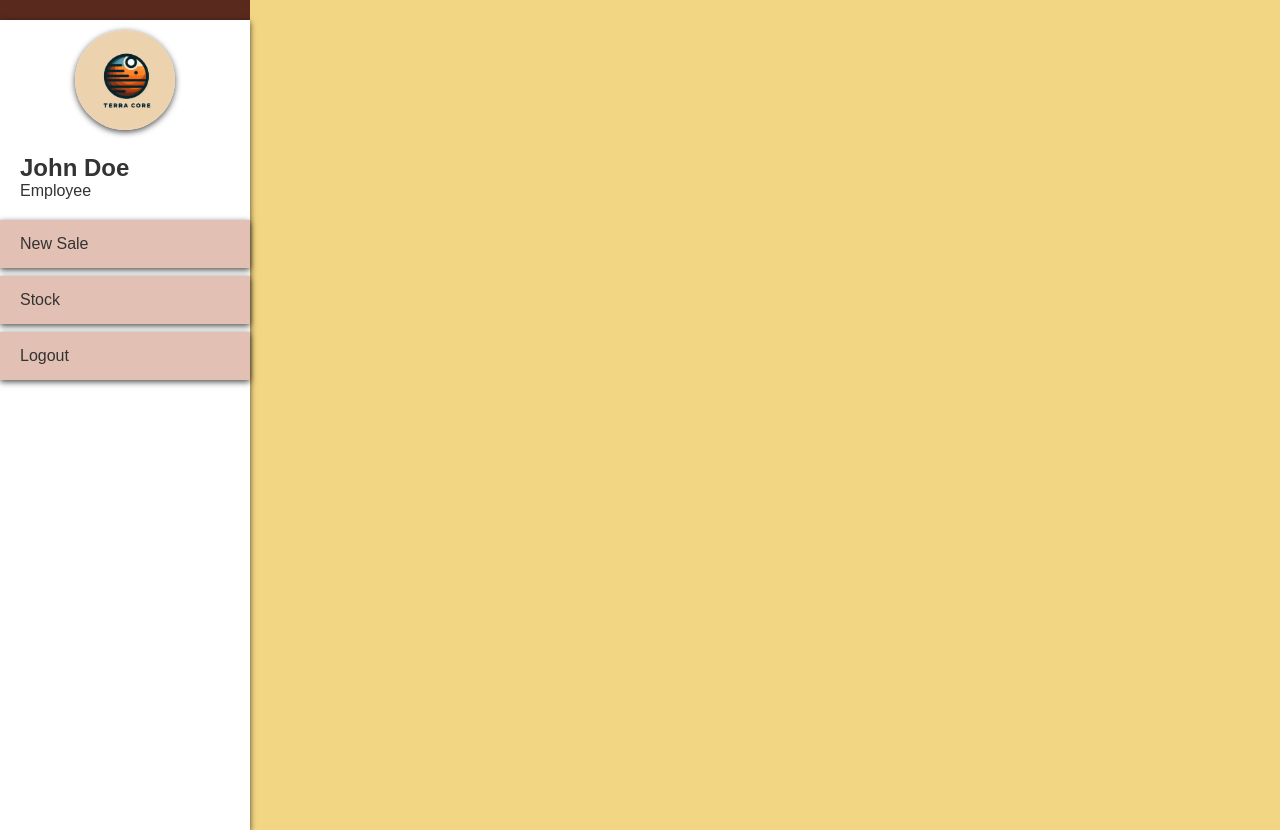
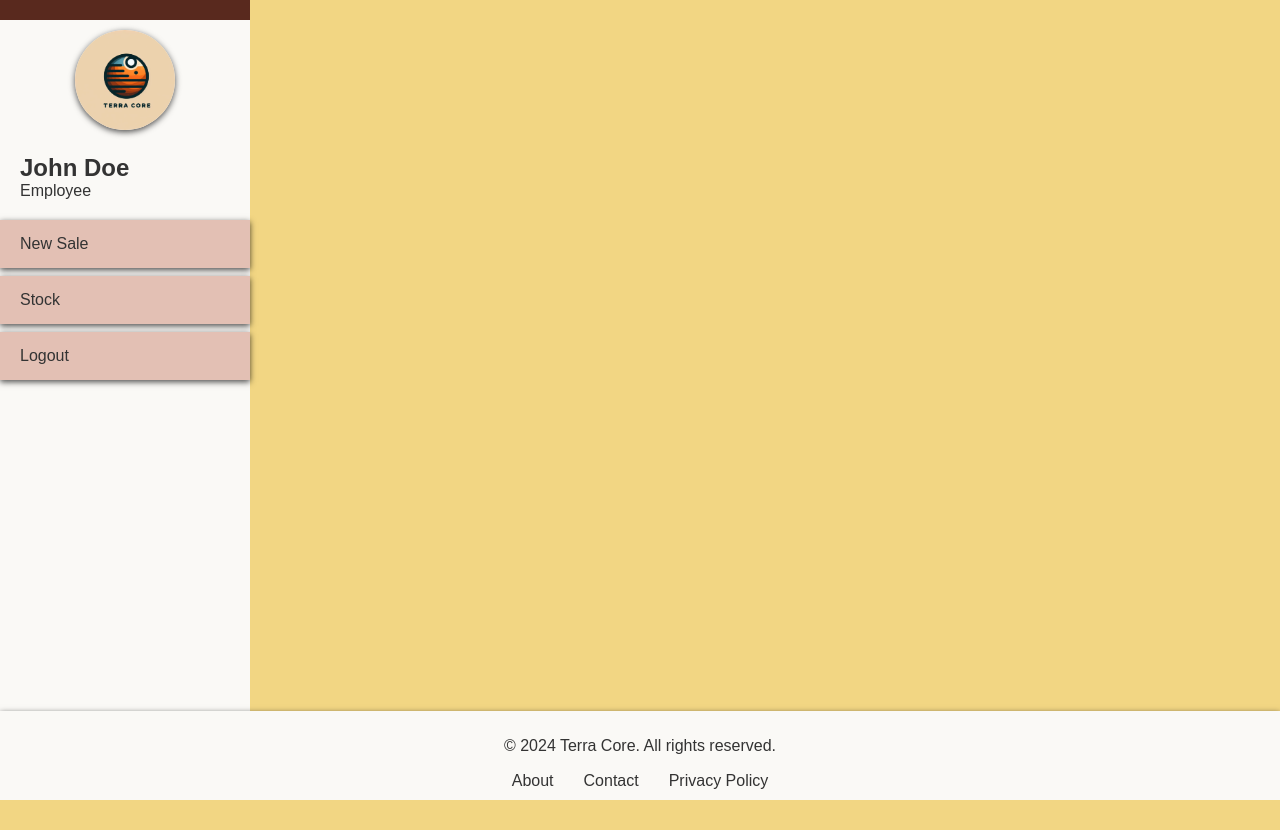
Before and after one commit to bambambku/GroupProject_SE, a PHP site: page /Employee.php in a window 1280 px wide. After the commit the page ends 800 px from the top, so only its background shows below. Run offline with PHP 8.4, Linux system fonts and the light colour scheme.

Commit message:
Footer added

```diff
--- a/Employee.php
+++ b/Employee.php
@@ -22,7 +22,17 @@
                 </ul>
              </div>
         </div>
-
-
+    <footer>
+    <div class="footer-content">
+        <p>&copy; 2024 Terra Core. All rights reserved.</p>
+        <nav>
+            <ul>
+                <li><a href="">About</a></li>
+                <li><a href="">Contact</a></li>
+                <li><a href="">Privacy Policy</a></li>
+            </ul>
+        </nav>
+    </div>
+</footer>
 </body>
 </html>
--- a/style-desktop.css
+++ b/style-desktop.css
@@ -4,7 +4,6 @@ body
     padding: 0;
     outline: 0;
     font-family: sans-serif;
-    overflow: hidden;
  }
 /*Login Page START*/
  #background1
@@ -104,12 +103,13 @@ body
 #background2
 {
     background-color: #F2D683;
+
 }
+/* NAV bar START */
 .decoration-bar
 {
     width: 250px;
     background-color: #59291E;
-    display: flex;
     height: 20px;
     /* margin-left: 50px; */
 }
@@ -118,14 +118,14 @@ body
   margin-left: 20px;
 }
 .sidebar {
+    position: fixed;
+    height: 100%;
     width: 250px;
-    height: 100vh;  /*100vh will be replaced */
-    background-color: #fff;
+    background-color: #FAF9F6;
     color: #333333;
     display: flex;
     flex-direction: column;
     padding-top: 10px;
-    box-shadow: 0px 2px 6px rgba(0, 0, 0, 0.7);
     /* padding-left: 20px; */
   }
   .name-txt
@@ -188,3 +188,47 @@ body
   .underlogo {
     margin: 20px;
   }
+
+  /*NAV bar END */
+
+  /* Footer START */
+  footer {
+    background-color: #FAF9F6;
+    color: #333;
+    text-align: center;
+    padding: 10px 0;
+    position:fixed;
+    width: 100%;
+    bottom: 0;
+    box-shadow: 0px 2px 6px rgba(0, 0, 0, 0.7);
+}
+
+.footer-content {
+    display: flex;
+    flex-direction: column;
+    align-items: center;
+}
+
+footer nav ul {
+    list-style: none;
+    padding: 0;
+    margin:1px 0 0;
+    display: flex;
+    gap: 30px;
+}
+
+footer nav ul li {
+    display: inline;
+}
+
+footer nav ul li a {
+    color: #333;
+    text-decoration: none;
+    transition: color 0.3s;
+}
+
+footer nav ul li a:hover {
+    color: #f0a500;
+}
+
+  /* Footer END */
```
Lines whose indentation alone changed are shown as unchanged.
